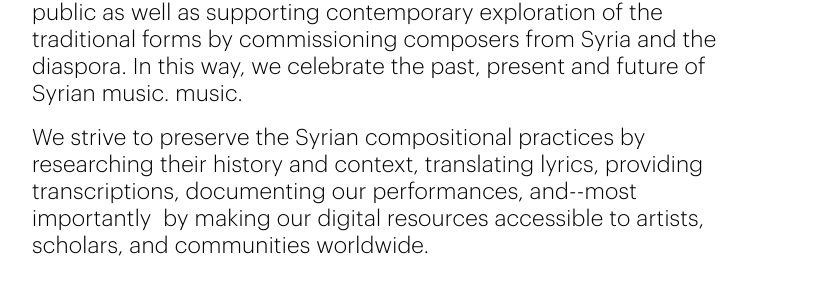
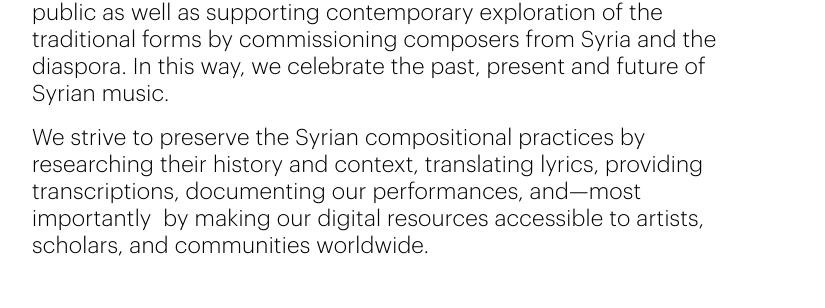
Before and after one commit to SyrianMusic/syrian-music-www, a Next.js app: page /about in a window 1280 px wide. Shown: the part 1259-1567 px from the top of the page, without its empty margins (246-1071 px from the left). Built offline with nearby package versions, Linux system fonts and the light colour scheme.

Commit message:
copy editing

```diff
--- a/data/pages.js
+++ b/data/pages.js
@@ -1,4 +1,4 @@
-import { nonBreakingSpace } from '../utils/unicode';
+import { emDash, nonBreakingSpace } from '../utils/unicode';
 
 export default {
   about: {
@@ -31,7 +31,7 @@ export default {
             _type: 'span',
             _key: 'about-story-1-1',
             text:
-              'The Syrian Music Preservation Initiative is dedicated to preserving and invigorating the diverse ethnic and regional music traditions of Syria (including but not limited to Arabic, Kurdish, Armenian and Syriac).  Our performances promote the musical heritage of this region by presenting older works that are less known to the greater public as well as supporting contemporary exploration of the traditional forms by commissioning composers from Syria and the diaspora. In this way, we celebrate the past, present and future of Syrian music.' +
+              'The Syrian Music Preservation Initiative is dedicated to preserving and invigorating the diverse ethnic and regional music traditions of Syria (including but not limited to Arabic, Kurdish, Armenian and Syriac).  Our performances promote the musical heritage of this region by presenting older works that are less known to the greater public as well as supporting contemporary exploration of the traditional forms by commissioning composers from Syria and the diaspora. In this way, we celebrate the past, present and future of Syrian' +
               nonBreakingSpace +
               'music.',
             marks: [],
@@ -47,7 +47,9 @@ export default {
             _type: 'span',
             _key: 'about-story-2-1',
             text:
-              'We strive to preserve the Syrian compositional practices by researching their history and context, translating lyrics, providing transcriptions, documenting our performances, and--most importantly  by making our digital resources accessible to artists, scholars, and communities' +
+              'We strive to preserve the Syrian compositional practices by researching their history and context, translating lyrics, providing transcriptions, documenting our performances, and' +
+              emDash +
+              'most importantly  by making our digital resources accessible to artists, scholars, and communities' +
               nonBreakingSpace +
               'worldwide.',
             marks: [],
--- a/utils/unicode.js
+++ b/utils/unicode.js
@@ -1,2 +1,3 @@
 export const apostrophe = '\u0027';
 export const nonBreakingSpace = '\u00a0';
+export const emDash = '\u2014';
```
